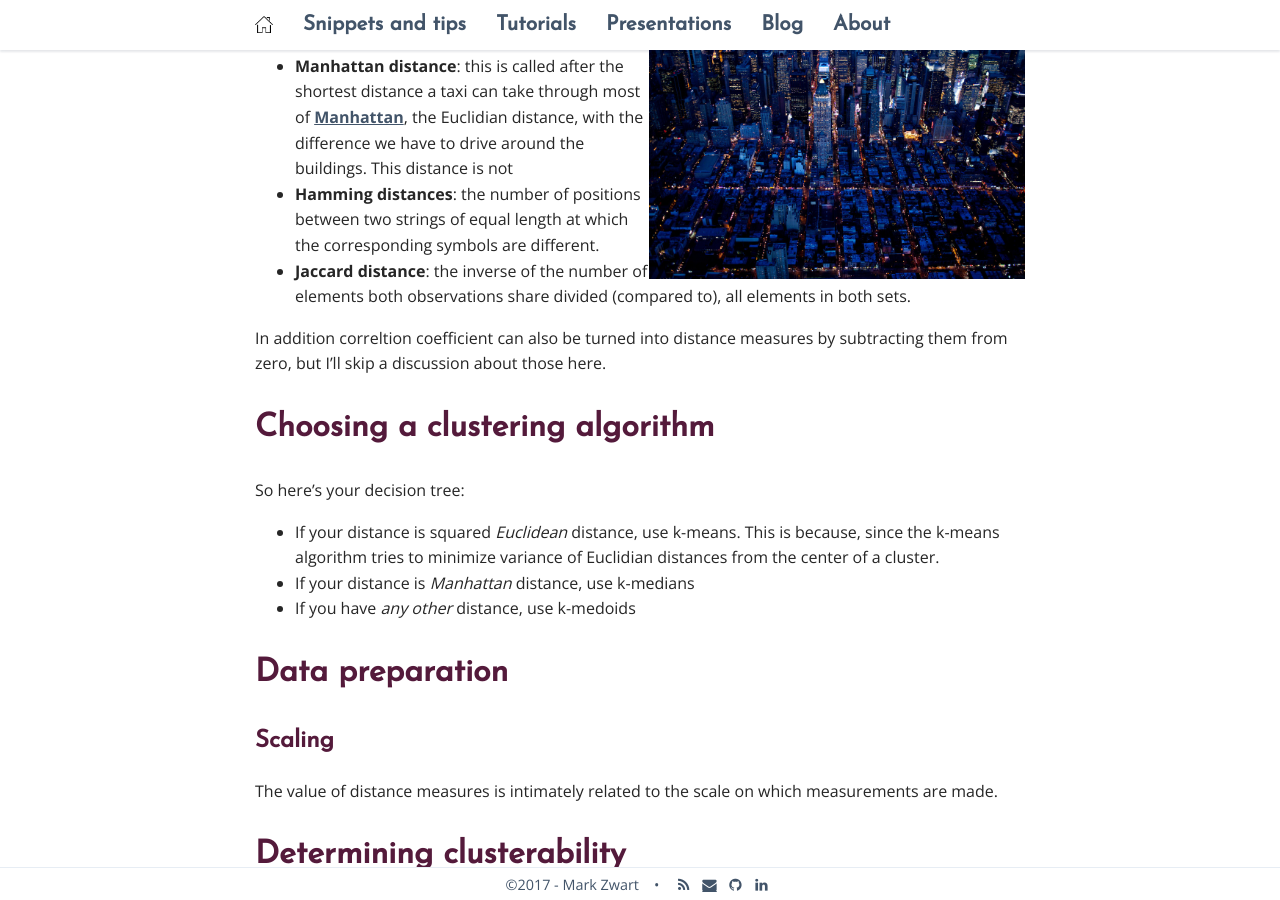
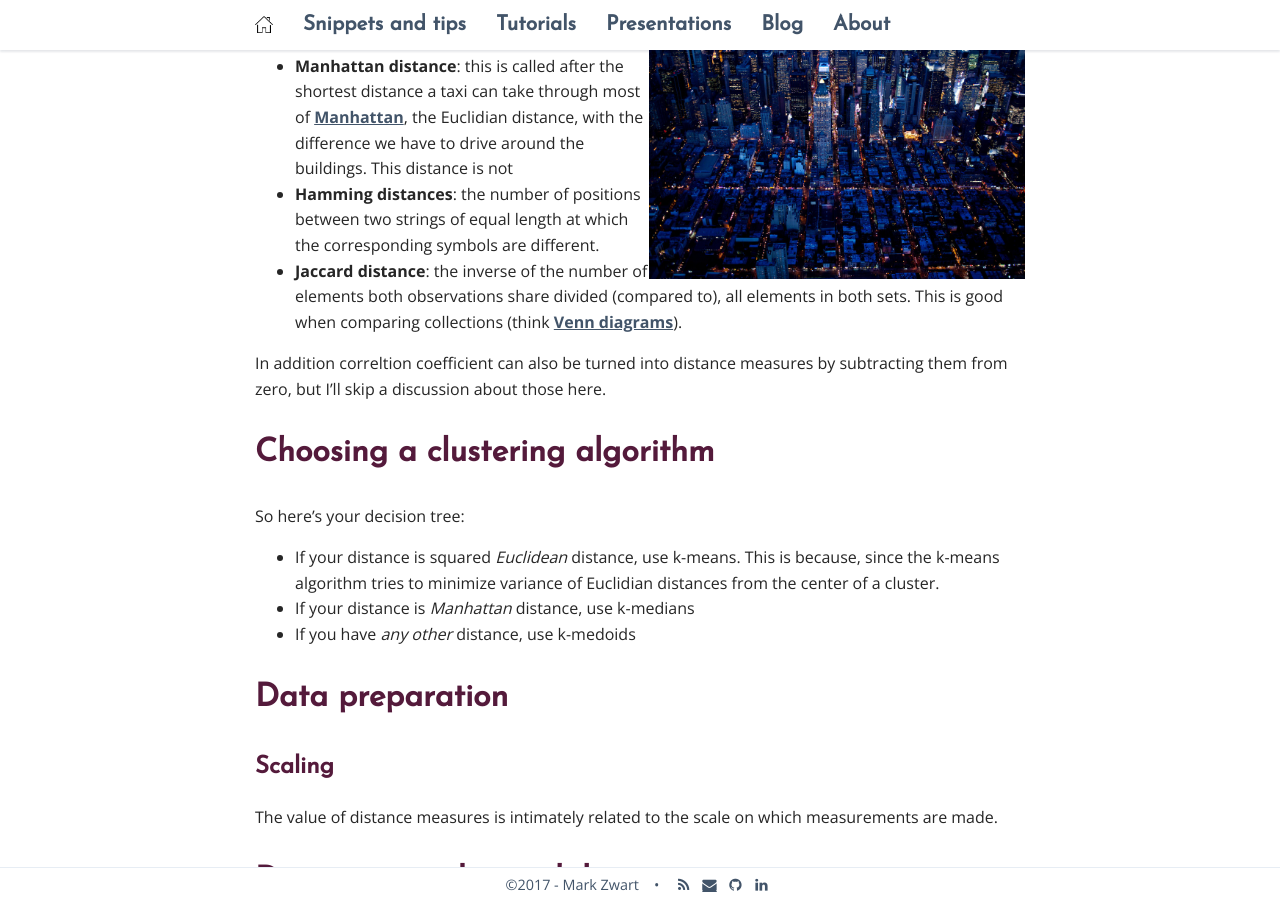
Before and after one commit to mark-me/mark-me.github.io, a Jekyll site: the page built from _pages/tutorials/kmeans/clustering-methods.md, in a window 1280 px wide and 900 px high, scrolled down 887 px. Built offline with Jekyll 4.4.1, drawn with Linux system fonts in a browser that asks for light colours; nearby versions of some CDN libraries; comment, search, counter and statistics services are not loaded.

Commit message:
Update clustering-methods.md

```diff
--- a/_pages/tutorials/kmeans/clustering-methods.md
+++ b/_pages/tutorials/kmeans/clustering-methods.md
@@ -22,7 +22,7 @@ If we want to group customers by similarity, we need a measure(s) of their simil
 * **Euclidian distance**: this is the distance we're all used to: the shortest distance between two points. Be careful using this measure, the distance can be highly impacted by outliers, throwing your clustering off. <img src="/_pages/tutorials/kmeans/manhattan.jpg" width="376" height="251" align="right"/>
 * **Manhattan distance**: this is called after the shortest distance a taxi can take through most of [Manhattan](http://becomeanewyorker.com/streets-and-avenues-a-history-of-the-grid-system/), the Euclidian distance, with the difference we have to drive around the buildings. This distance is not
 * **Hamming distances**: the number of positions between two strings of equal length at which the corresponding symbols are different.
-* **Jaccard distance**: the inverse of the number of elements both observations share divided (compared to), all elements in both sets.
+* **Jaccard distance**: the inverse of the number of elements both observations share divided (compared to), all elements in both sets. This is good when comparing collections (think [Venn diagrams](https://en.wikipedia.org/wiki/Venn_diagram)).
 
 In addition correltion coefficient can also be turned into distance measures by subtracting them from zero, but I'll skip a discussion about those here.
 
```
